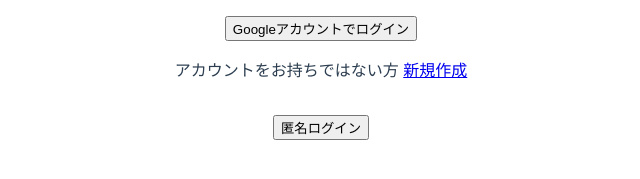
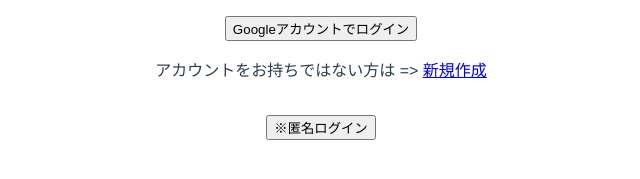
Before and after one commit to TakaShinoda/miyazaki-tours, a Vue app: page /signin in a window 1280 px wide. Shown: the part 209-388 px from the top of the page, without its empty margins (319-959 px from the left). Built offline with nearby package versions, Linux system fonts and the light colour scheme; the HTML template or start-up script is replaced by a standard one.

Commit message:
アカウント新規作成のリンクの修正

```diff
--- a/src/components/Signin.vue
+++ b/src/components/Signin.vue
@@ -17,7 +17,7 @@
 
     <!-- サインアップページ遷移ボタン -->
     <p>
-      アカウントをお持ちではない方
+      アカウントをお持ちではない方は =>
       <router-link to="/signup">新規作成</router-link>
     </p>
 
@@ -25,7 +25,7 @@
 
     <!-- googleのアカウントでログイン -->
     <div>
-      <button v-on:click="AnonymousSignIn">匿名ログイン</button>
+      <button v-on:click="AnonymousSignIn">※匿名ログイン</button>
     </div>
 
   </div>
```
